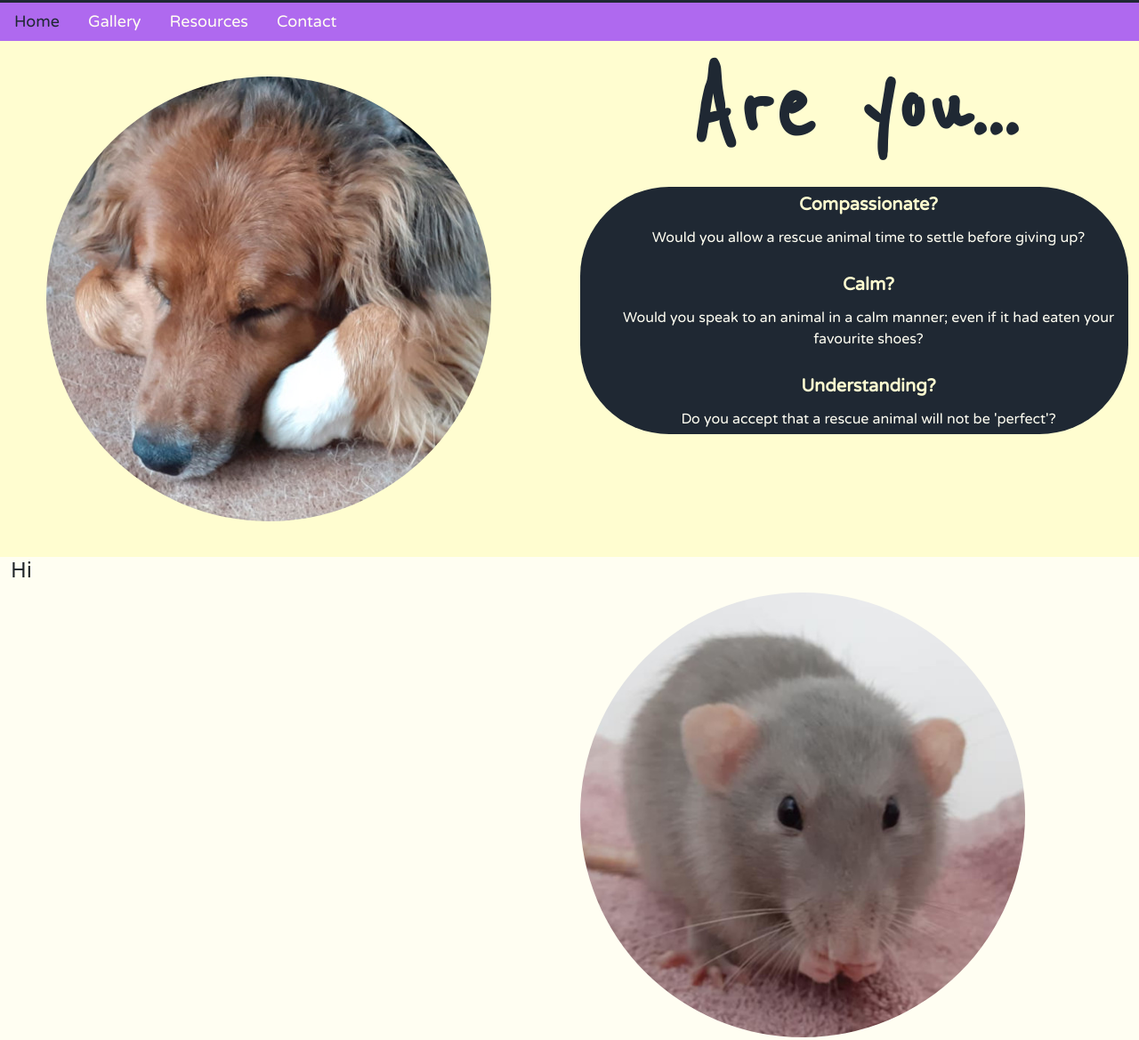
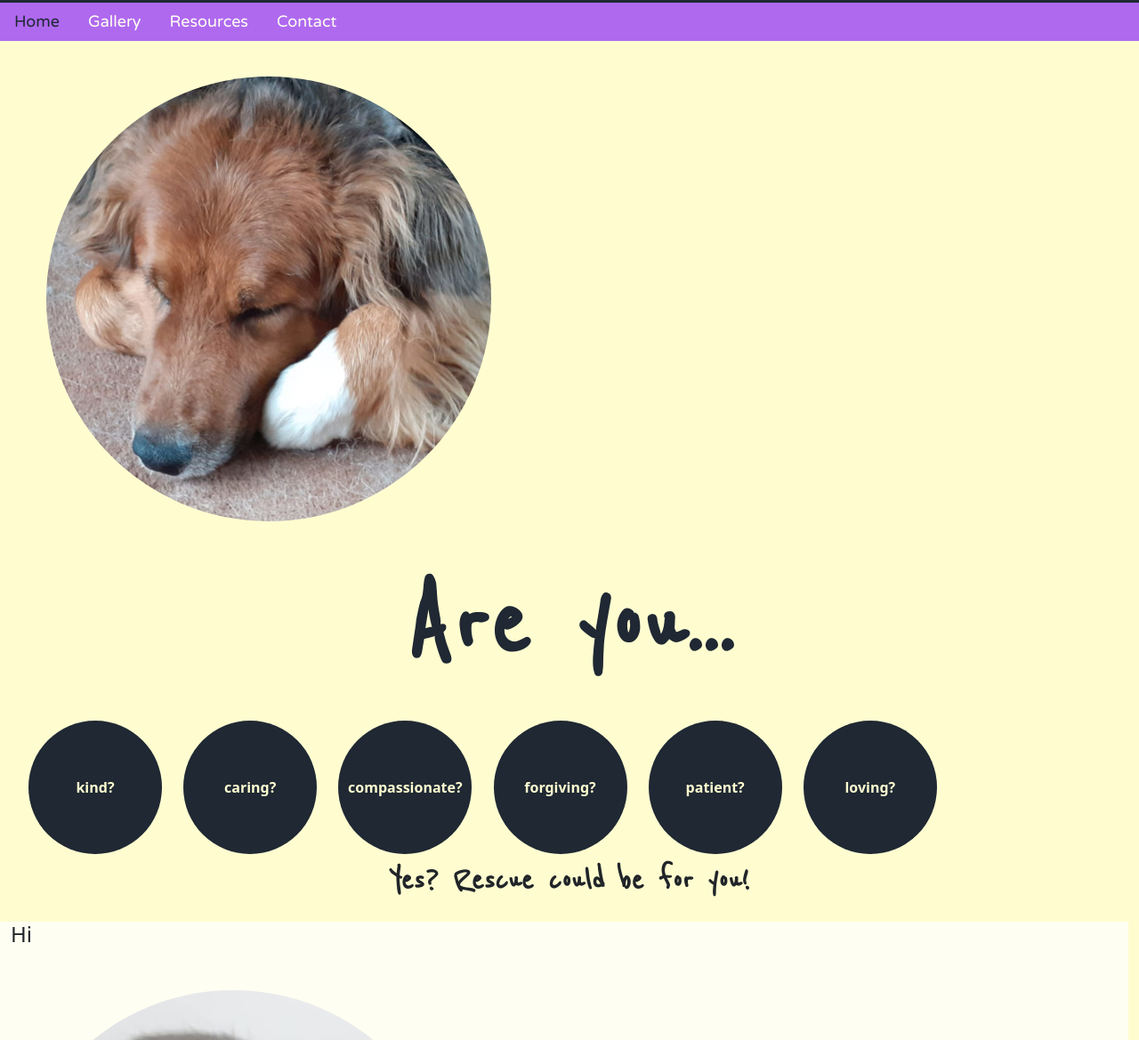
Before and after one commit to HollyT85/RescueandYou, a plain HTML site: page index.html in a window 1280 px wide. Shown: the part 239-1408 px from the top of the page at 89% size. Drawn offline with nearby package versions, Linux system fonts and the light colour scheme.

Commit message:
top content provided to home page

```diff
--- a/assets/css/style.css
+++ b/assets/css/style.css
@@ -87,11 +87,6 @@
     border-radius: 50%;
 }
 
-.box {
-    background-color: #1f2833;
-    border-radius: 100px;
-    list-style-type: none;
-}
 
 .title {
     font-family: 'Reenie Beanie', italic;
@@ -102,21 +97,27 @@
     color: #1f2833;
 }
 
-.sub-head {
-    font-family: 'Varela Round', sans-serif;
+.circle-container{
+    background-color: #1f2833;
+    border-radius: 50%;
+    height:150px;
+    width: 150px;
+    text-align: center;
+    color: #fffdd0;
     font-weight: bold;
-    font-size: 20px;
-    color:#fffdd0;
-    text-align: center;
-    padding: 5px;
+    font-size: relative-size;
+    line-height: 150px;
+    position: relative;
+    display: inline-block;
+    margin-left: 20px;
+    margin-top: 20px;
 }
 
-.description {
-    font-family: 'Varela Round', sans-serif;
-    position: relative;
-    color:#fffef2;
+.yes {
+    font-family: 'Reenie Beanie', italic;
     text-align: center;
-    padding: 5px;
+    font-size: 40px;
+    font-weight: bold;
 }
 
 .did-you-know {
@@ -131,6 +132,12 @@
     border-radius: 50%;
     height: 500px;
     width: 500px;
+}
+
+@media(max-width:640px) {
+    .dog, .rat {
+        display: none;
+    }
 }
 
 /*footer*/
--- a/index.html
+++ b/index.html
@@ -41,20 +41,30 @@
     <div class="col-6">
       <img src="assets/images/daisy.jpg" class="dog">
     </div>
-    <div class="col-6">
+    <div class="col-6 col-sm-12">
       <h1 class="title"> Are you...</h1>
-        <ul class="box">
-          <li class="sub-head">Compassionate?</li>
-          <p class="description">Would you allow a rescue animal time to settle before giving up?</p>
-          <li class="sub-head">Calm?</li>
-          <p class="description">Would you speak to an animal in a calm manner; even if it had eaten your favourite shoes?</p>
-          <li class="sub-head">Understanding?</li>
-          <p class="description">Do you accept that a rescue animal will not be 'perfect'?</p>
-        </ul>
-    </div>
+      <div class="circle-container">
+        <p class="description">kind?</p>
+      </div>
+      <div class="circle-container">
+        <p class="description">caring?</p>
+      </div>
+      <div class="circle-container">
+        <p class="description">compassionate?</p>
+      </div>
+      <div class="circle-container">
+        <p class="description">forgiving?</p>
+      </div>
+      <div class="circle-container">
+        <p class="description">patient?</p>
+      </div>
+      <div class="circle-container">
+        <p class="description">loving?</p>
+      </div>
+      <p class="yes">Yes? Rescue could be for you!</p>
   </div>
   <div class="row did-you-know">
-    <div class="col-6">
+    <div class="col-6 col-sm-12">
       <h4>Hi</h4>
     </div>
     <div class="col-6">
```
